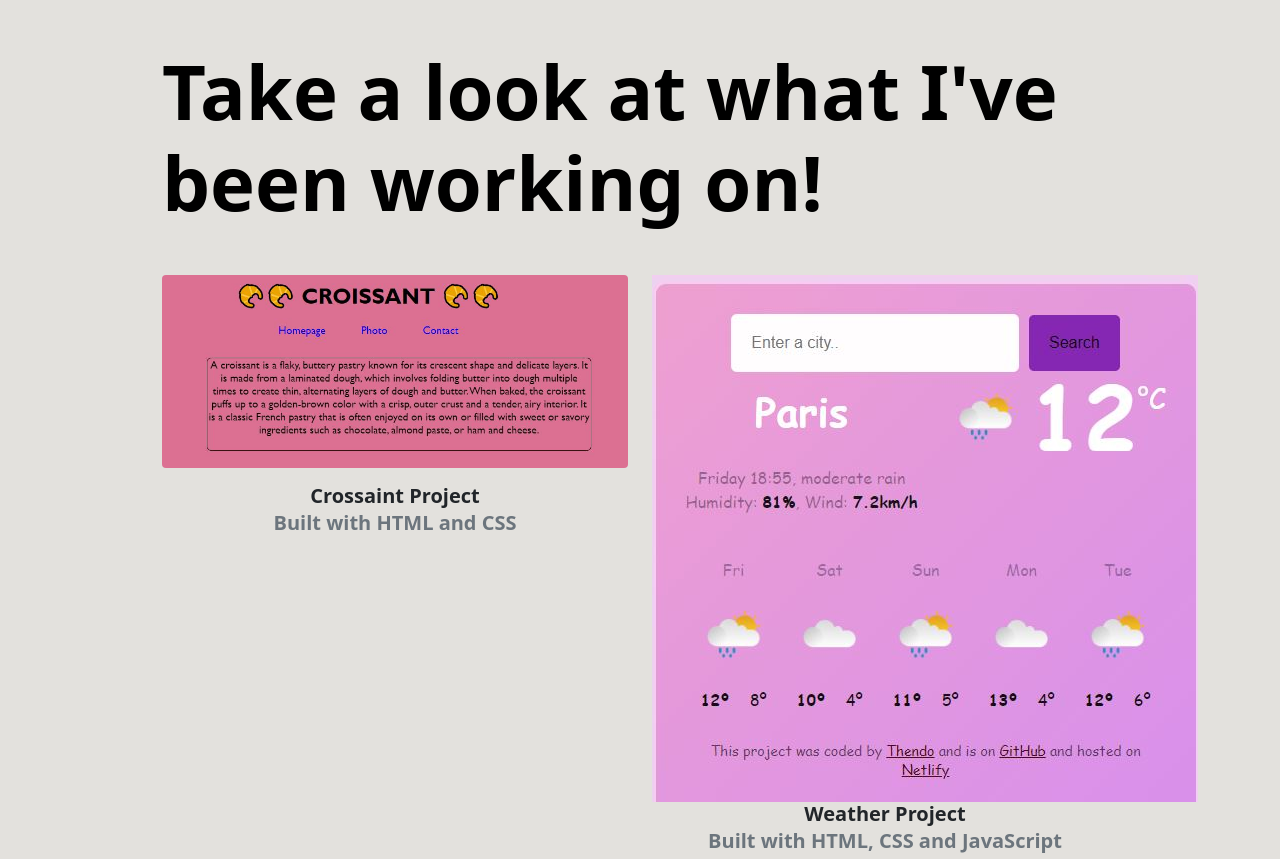
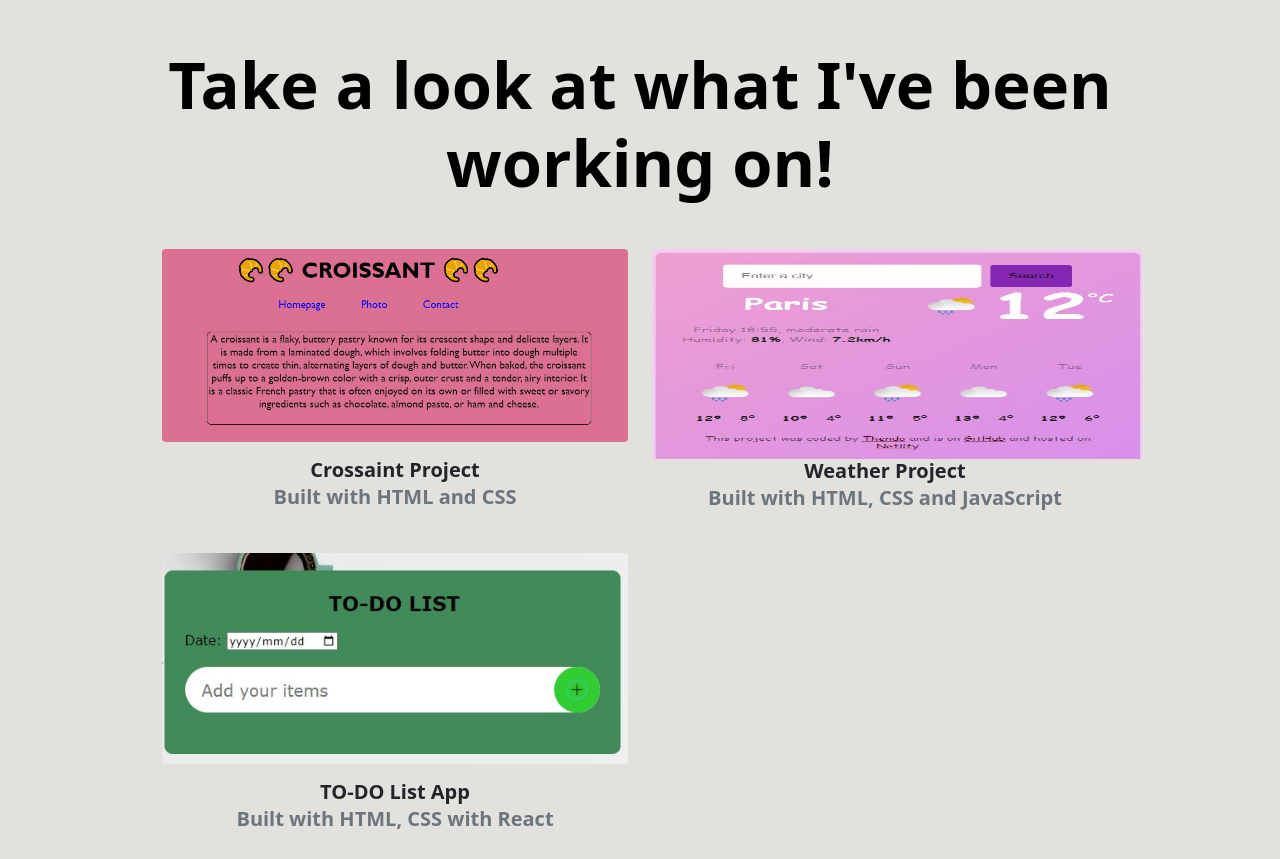
Before and after one commit to Thendow/Thendo_portfolio, a plain HTML site: page work.html in a window 1280 px wide. Shown: the part 105-964 px from the top of the page. Drawn offline with nearby package versions, Linux system fonts and the light colour scheme.

Commit message:
css updated

```diff
--- a/styles/portfolio.css
+++ b/styles/portfolio.css
@@ -75,3 +75,13 @@ h1 {
   font-size: 20px;
   font-weight: bold;
 }
+
+.mb-5 {
+  font-size: 65px;
+  text-align: center;
+}
+
+.three {
+  width: 490px;
+  height: 210px;
+}
```
